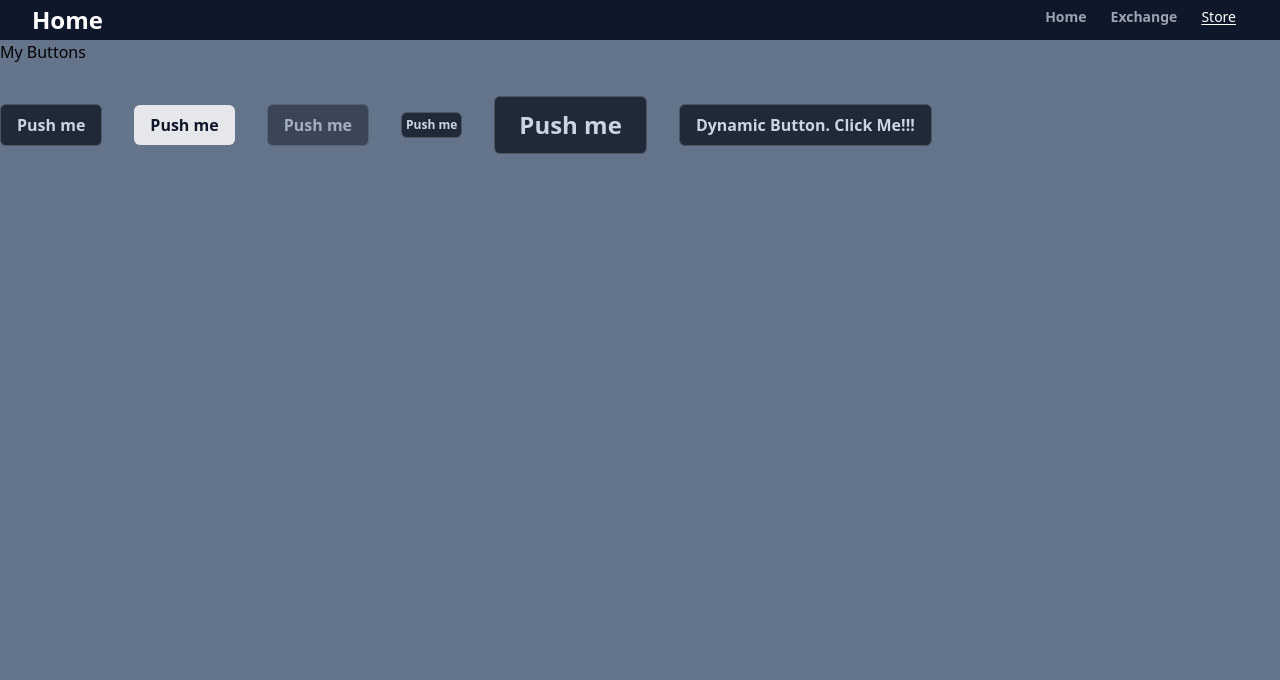
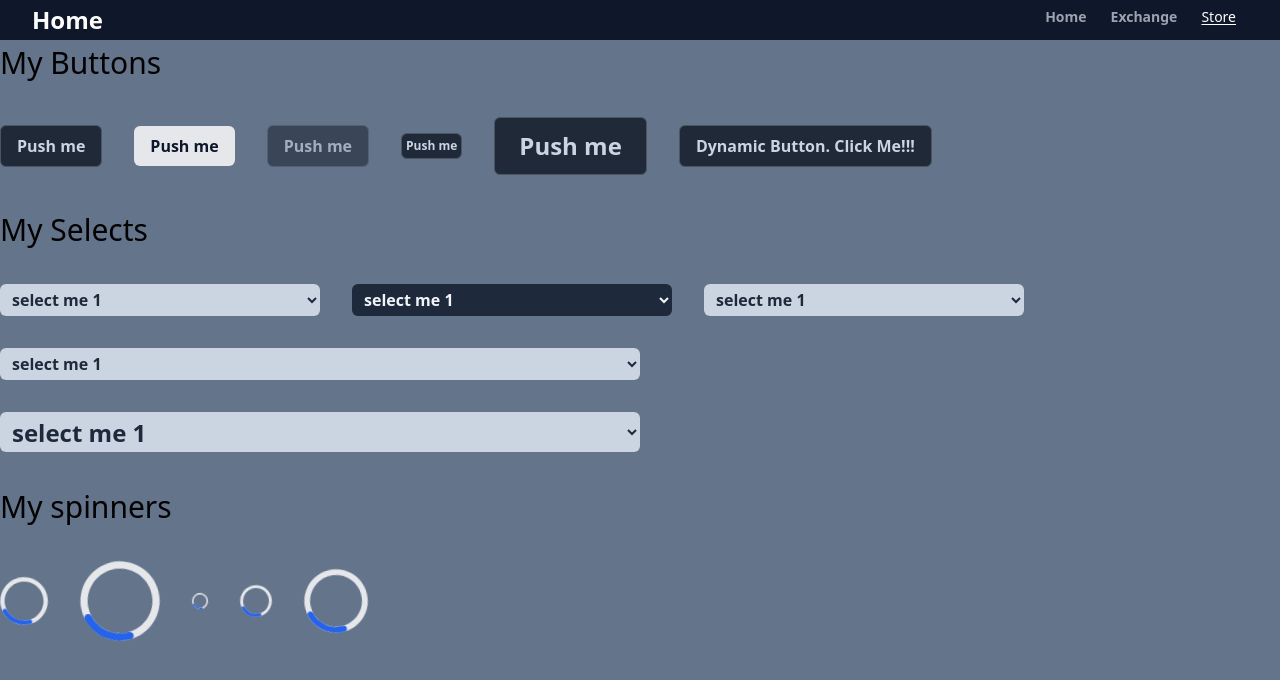
Before and after one commit to Risbel/currency-converter, a Next.js app: page /store in a window 1280 px wide. Shown: the top 680 px of the page. Built offline with nearby package versions, Linux system fonts and the light colour scheme.

Commit message:
feat: Add symbol selection components

```diff
--- /dev/null
+++ b/components/select.jsx
@@ -0,0 +1,36 @@
+import React from "react";
+
+import PropTypes from "prop-types";
+import clsx from "classnames/bind";
+
+const classes = clsx.bind({
+  root: "rounded-md font-semibold pl-2",
+  primary: "text-slate-800 bg-slate-300 border border-none",
+  secundary: "text-slate-100 bg-slate-800",
+  animated: "text-slate-800 bg-slate-300 hover:bg-slate-100 hover:shadow-xl",
+  md: "w-3/4 md:w-3/5 lg:w-1/4 h-8",
+  lg: "w-full md:w-3/4 lg:w-1/2 h-8",
+  xl: "w-full md:w-3/4 lg:w-1/2 h-10 text-2xl",
+});
+
+const Select = ({ children, variant, size, className, ...props }) => {
+  return (
+    <select className={classes("root", variant, size, className)} {...props} name="Select symbols">
+      {children}
+    </select>
+  );
+};
+
+Select.propTypes = {
+  variant: PropTypes.oneOf(["primary", "secundary", "animated"]),
+  size: PropTypes.oneOf(["sm", "md", "lg", "xl"]),
+  className: PropTypes.string,
+};
+
+Select.defaultProps = {
+  variant: "primary",
+  size: "md",
+  className: null,
+};
+
+export default Select;
--- /dev/null
+++ b/layouts/layoutPage.jsx
@@ -0,0 +1,12 @@
+import Navbar from "../components/navbar";
+
+const LayoutPage = ({ children }) => {
+  return (
+    <>
+      <Navbar />
+      <main className="px-2 md:px-8 lg:px-12 py-12">{children}</main>
+    </>
+  );
+};
+
+export default LayoutPage;
--- a/layouts/layoutPages.jsx
+++ /dev/null
@@ -1,13 +0,0 @@
-import React from "react";
-import Navbar from "../components/navbar";
-
-const LayoutPages = ({ children }) => {
-  return (
-    <>
-      <Navbar />
-      <div className="p-8">{children}</div>
-    </>
-  );
-};
-
-export default LayoutPages;
--- a/package.json
+++ b/package.json
@@ -23,6 +23,7 @@
     "react-dom": "^18.2.0"
   },
   "devDependencies": {
+    "@tailwindcss/typography": "^0.5.9",
     "autoprefixer": "^10.4.14",
     "postcss": "^8.4.23",
     "tailwindcss": "^3.3.2"
--- a/pages/_document.jsx
+++ b/pages/_document.jsx
@@ -5,7 +5,6 @@ class MyDocument extends Document {
     return (
       <Html>
         <Head></Head>
-
         <body className="bg-slate-500">
           <div>
             <Main />
--- a/pages/exchange.jsx
+++ b/pages/exchange.jsx
@@ -1,15 +1,37 @@
 import React from "react";
-import LayoutPages from "../layouts/layoutPages";
+import LayoutPage from "../layouts/layoutPage";
+import useGetSymbols from "../lib/hooks/useGetSymbols";
+import Select from "../components/select";
 
 const exchange = () => {
+  const { isLoading, data, isError, error } = useGetSymbols();
+
   return (
-    <LayoutPages>
-      <section>
-        <div className="flex justify-center">
-          <h1>Exchange Rate Calculator</h1>
-        </div>
-      </section>
-    </LayoutPages>
+    <LayoutPage>
+      <div className="text-center">
+        <h1>Exchange Rate Calculator</h1>
+      </div>
+      <div className="flex flex-col items-center mt-10">
+        <h2>From</h2>
+        <Select>
+          {data &&
+            Object.keys(data.symbols).map((symbol) => (
+              <option key={symbol} value={symbol}>
+                {`${symbol}: ${data.symbols[symbol]}`}
+              </option>
+            ))}
+        </Select>
+        <h2>To</h2>
+        <Select>
+          {data &&
+            Object.keys(data.symbols).map((symbol) => (
+              <option key={symbol} value={symbol}>
+                {`${symbol}: ${data.symbols[symbol]}`}
+              </option>
+            ))}
+        </Select>
+      </div>
+    </LayoutPage>
   );
 };
 
--- a/pages/index.jsx
+++ b/pages/index.jsx
@@ -1,15 +1,13 @@
-import LayoutPages from "../layouts/layoutPages";
+import LayoutPage from "../layouts/layoutPage";
 
 const Home = () => {
   return (
-    <LayoutPages>
-      <section>
-        <div className="flex flex-col items-center gap-8 mt-8">
-          <h1>My exchange rate calculator</h1>
-          <p>This is an exchange rate calculator for the company Fonoma.</p>
-        </div>
-      </section>
-    </LayoutPages>
+    <LayoutPage>
+      <div className="flex flex-col items-center gap-8">
+        <h1>My exchange rate calculator</h1>
+        <p>This is an exchange rate calculator for the company Fonoma.</p>
+      </div>
+    </LayoutPage>
   );
 };
 
--- a/pages/store.jsx
+++ b/pages/store.jsx
@@ -1,35 +1,63 @@
 import React, { useState } from "react";
 import Button from "../components/button";
-import LayoutPages from "../layouts/layoutPages";
+import LayoutPage from "../layouts/layoutPage";
+import Select from "../components/select";
+import Spinner from "../components/spinner";
 
 const SectionContainer = ({ children }) => {
-  return (
-    <div className="flex flex-wrap items-center gap-8 py-8 ">{children}</div>
-  );
+  return <div className="flex flex-wrap items-center gap-8 py-8 ">{children}</div>;
 };
 
 const Store = () => {
   const [loading, setLoading] = useState(false);
 
   return (
-    <LayoutPages>
+    <LayoutPage>
       <h1>My Buttons</h1>
       <SectionContainer>
         <Button>Push me</Button>
-
         <Button variant="secundary">Push me</Button>
-
         <Button disabled>Push me</Button>
-
         <Button size="sm">Push me</Button>
-
         <Button size="lg">Push me</Button>
-
         <Button isLoading={loading} onClick={() => setLoading((prev) => !prev)}>
           {loading ? "Loading..." : "Dynamic Button. Click Me!!!"}
         </Button>
       </SectionContainer>
-    </LayoutPages>
+
+      <h1>My Selects</h1>
+      <SectionContainer>
+        <Select>
+          <option value="select me">select me 1</option>
+          <option value="select me">select me 2</option>
+        </Select>
+        <Select variant="secundary">
+          <option value="select me">select me 1</option>
+          <option value="select me">select me 2</option>
+        </Select>
+        <Select variant="animated">
+          <option value="select me">select me 1</option>
+          <option value="select me">select me 2</option>
+        </Select>
+        <Select size="lg">
+          <option value="select me">select me 1</option>
+          <option value="select me">select me 2</option>
+        </Select>
+        <Select size="xl">
+          <option value="select me">select me 1</option>
+          <option value="select me">select me 2</option>
+        </Select>
+      </SectionContainer>
+
+      <h1>My spinners</h1>
+      <SectionContainer>
+        <Spinner />
+        <Spinner size="2xl" />
+        <Spinner size="xs" />
+        <Spinner size="md" />
+        <Spinner size="xl" />
+      </SectionContainer>
+    </LayoutPage>
   );
 };
 
--- a/services/getSymbols.js
+++ b/services/getSymbols.js
@@ -2,8 +2,8 @@ import httpService from "../config/axios.config";
 
 const getSymbols = async () => {
   const resp = await httpService.get("/symbols");
-  console.log(resp);
-  return resp;
+  console.log(resp.data);
+  return resp.data;
 };
 
 export default getSymbols;
--- a/styles/globals.css
+++ b/styles/globals.css
@@ -1,3 +1,15 @@
 @tailwind base;
 @tailwind components;
 @tailwind utilities;
+
+h1 {
+    font-size: 30px !important;
+}
+
+h2 {
+    font-size: 25px !important;
+}
+
+h3 {
+    font-size: 20px !important;
+}
```
Also changed, not shown: components/button.jsx (+3 -19 lines), lib/hooks/useGetSymbols.js (+6 -3 lines), 1 other file (tests, documents, lock files or other folders).
